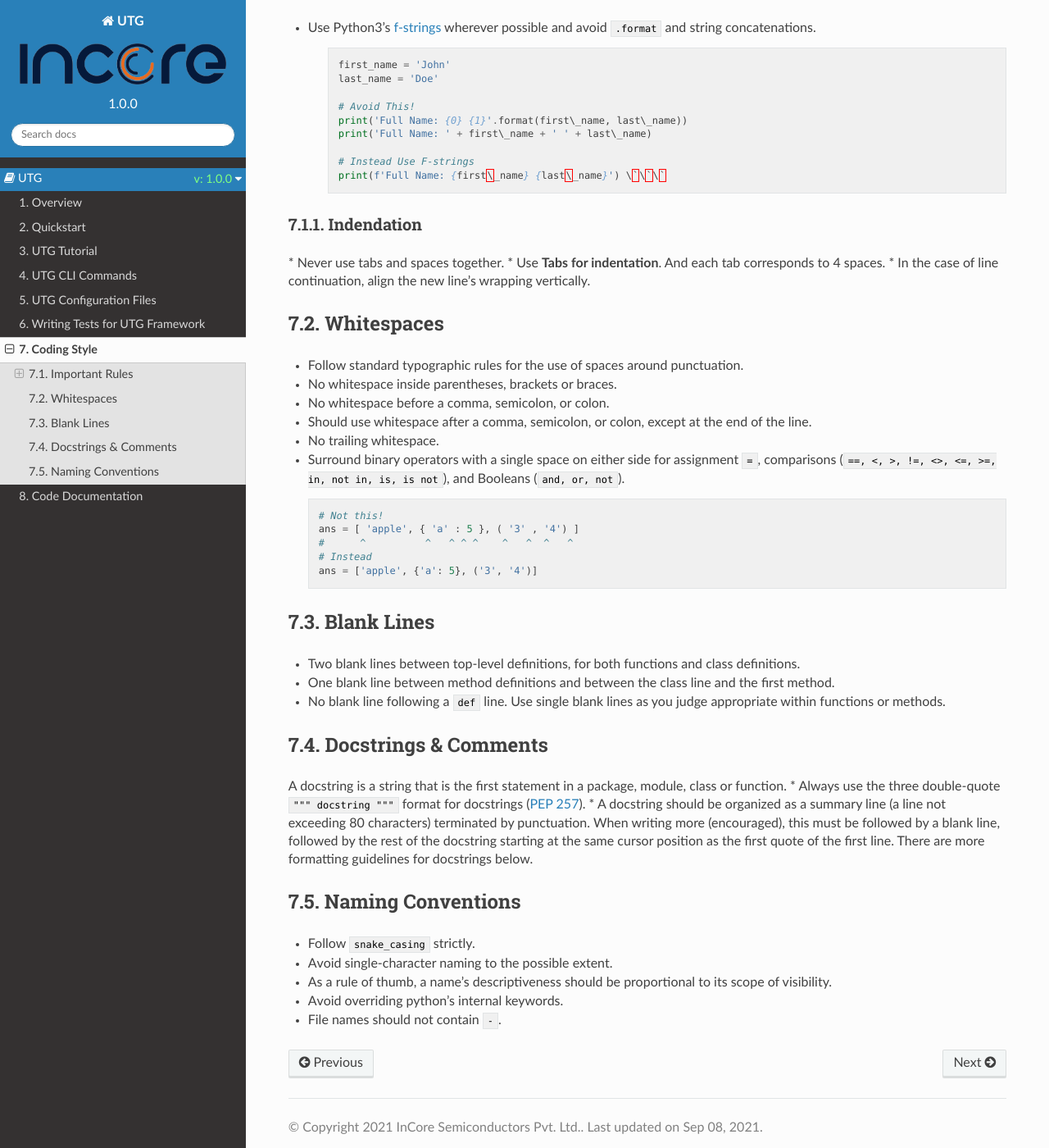
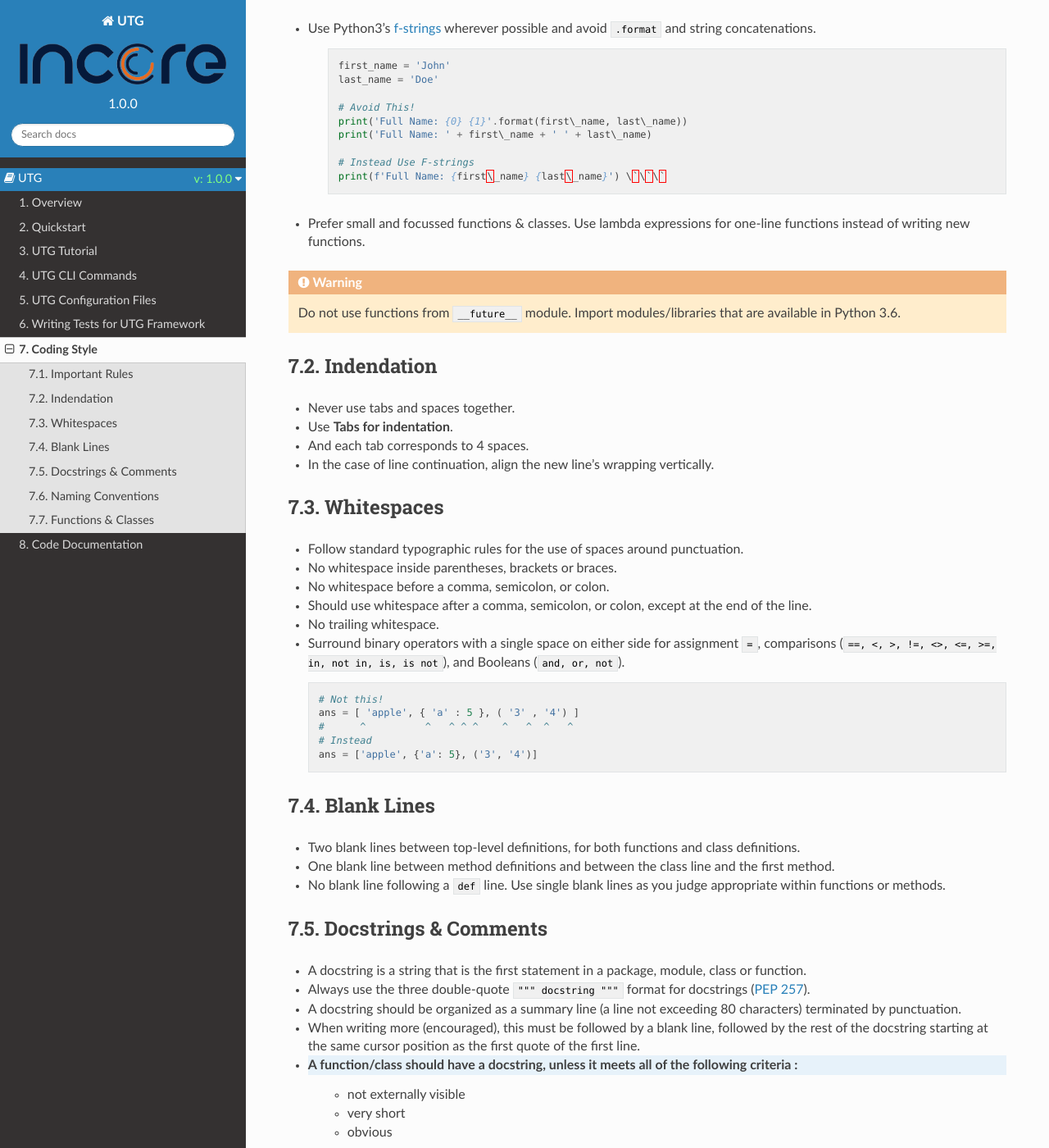
Before and after one commit to incoresemi/uatg, a Sphinx documentation site: the page built from docs/source/coding_style.rst, in a window 1280 px wide and 1400 px high, scrolled down 842 px. Shown: the whole window at 82% size. Built offline with Sphinx 7.4.7 and the Read the Docs theme 2.0.0, drawn with Linux system fonts in a browser that asks for light colours; pages that are not in the unit, such as notebooks, are missing from menus; some of the changed text lies outside the part shown.

Commit message:
functions in coding_style

```diff
--- a/docs/source/coding_style.rst
+++ b/docs/source/coding_style.rst
@@ -61,11 +61,17 @@
         # Instead Use F-strings
         print(f'Full Name: {first\_name} {last\_name}') \`\`\`
 
+-  Prefer small and focussed functions & classes. Use lambda expressions for one-line functions instead of writing new functions.
+
+.. warning::
+    Do not use functions from ``__future__`` module. Import modules/libraries that are available in Python 3.6.
+
 Indendation
------------
-\* Never use tabs and spaces together. \* Use **Tabs for indentation**.
-And each tab corresponds to 4 spaces. \* In the case of line
-continuation, align the new line's wrapping vertically.
+~~~~~~~~~~~
+- Never use tabs and spaces together.
+- Use **Tabs for indentation**.
+- And each tab corresponds to 4 spaces.
+- In the case of line continuation, align the new line's wrapping vertically.
 
 Whitespaces
 ~~~~~~~~~~~
@@ -103,16 +109,16 @@
 Docstrings & Comments
 ~~~~~~~~~~~~~~~~~~~~~
 
-A docstring is a string that is the first statement in a package,
-module, class or function. \* Always use the three double-quote
-``""" docstring """`` format for docstrings (`PEP
-257 <https://www.google.com/url?sa=D&q=http://www.python.org/dev/peps/pep-0257/>`__).
-\* A docstring should be organized as a summary line (a line not
-exceeding 80 characters) terminated by punctuation. When writing more
-(encouraged), this must be followed by a blank line, followed by the
-rest of the docstring starting at the same cursor position as the first
-quote of the first line. There are more formatting guidelines for
-docstrings below.
+- A docstring is a string that is the first statement in a package, module, class or function.
+- Always use the three double-quote ``""" docstring """`` format for docstrings (`PEP 257 <https://www.google.com/url?sa=D&q=http://www.python.org/dev/peps/pep-0257/>`__).
+- A docstring should be organized as a summary line (a line not exceeding 80 characters) terminated by punctuation.
+- When writing more (encouraged), this must be followed by a blank line, followed by the rest of the docstring starting at the same cursor position as the first quote of the first line.
+- A function/class should have a docstring, unless it meets all of the following criteria :
+    - not externally visible
+    - very short
+    - obvious
+
+
 
 Naming Conventions
 ~~~~~~~~~~~~~~~~~~
@@ -123,3 +129,28 @@
    to its scope of visibility.
 -  Avoid overriding python's internal keywords.
 -  File names should not contain ``-``.
+
+Functions & Classes
+~~~~~~~~~~~~~~~~~~~
+
+- Use lambda expressions for simple functions.
+- List arguments with default values after arguments without default values in function headers.
+
+.. code-block:: python
+
+    # Wrong!
+    def function(a=None, b):
+        pass
+    # Proper way
+    def function(b, a=None):
+        pass
+
+- Try to specify default values for arguments as far as possible.
+- Specify ``__init__`` function (constructor) for all class definitions and initialize the variables that will be used with default values.
+- Usage of type annotations if highly recommended. Refer `PEP484 <https://www.python.org/dev/peps/pep-0484/>`_
+
+.. code-block:: python
+
+    def add_2_integers(a: int, b: int = 5) -> int:
+        # adds a and b if both are specified, else returns a + 5
+        return(a + b)
```
Also changed, not shown: other parts of docs/source/coding_style.rst (+3 -3 lines).
